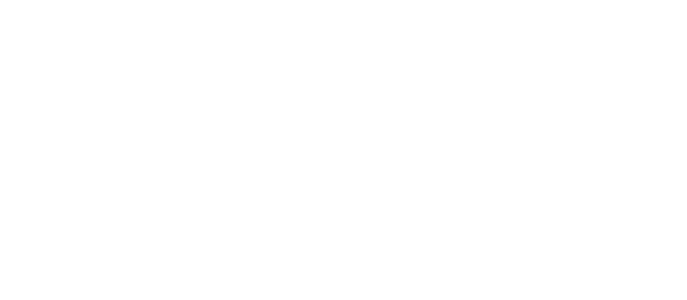
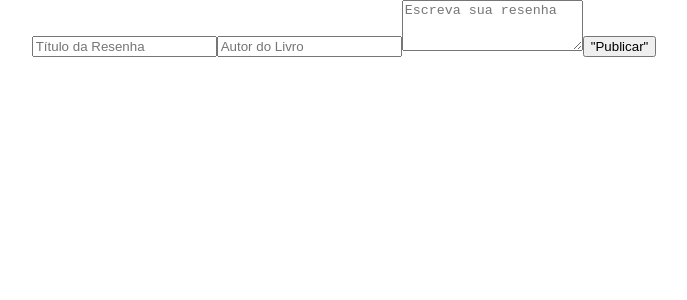
Before and after one commit to Wasleny/react-basic-crud, a React (Create React App) app: page / in a window 1280 px wide. Shown: the top 300 px of the page, without its empty margins (296-983 px from the left). Built offline with nearby package versions, Linux system fonts and the light colour scheme.

Commit message:
Com erro na React Key

```diff
--- a/package.json
+++ b/package.json
@@ -8,6 +8,9 @@
     "@testing-library/user-event": "^12.1.10",
     "react": "^17.0.2",
     "react-dom": "^17.0.2",
+    "react-hook-form": "^7.19.5",
+    "react-icons": "^4.3.1",
+    "react-moment": "^1.1.1",
     "react-scripts": "4.0.3",
     "web-vitals": "^1.0.1"
   },
--- a/src/App.js
+++ b/src/App.js
@@ -1,12 +1,100 @@
-import React from 'react';
-import './App.css';
+import React, { useState } from "react";
+import { useForm } from "react-hook-form";
+import "./App.css";
 
-function App() {
+import Reviews from "./components/Reviews";
+
+const App = () => {
+  const { register, handleSubmit } = useForm();
+  const [reviews, setReviews] = useState([]);
+  const [counter, setCounter] = useState(0);
+  const [isEditing, setIsEditing] = useState(false);
+  const [inputId, setInputId] = useState(-1);
+
+  const onSubmit = ({ titleReview, nameAuthorBook, descriptionReview }) => {
+    if (!isEditing) {
+      setCounter((prevCounter) => prevCounter + 1);
+      let review = {
+        id: counter,
+        titleReview,
+        nameAuthorBook,
+        descriptionReview,
+      };
+
+      setReviews([...reviews, review]);
+      limparCampos();
+    } else {
+      let review = {
+        id: inputId,
+        titleReview,
+        nameAuthorBook,
+        descriptionReview,
+      };
+
+      let reviewsClone = reviews;
+      reviewsClone.filter((review) => review.id === inputId)
+      setReviews(reviewsClone);
+      setReviews([...reviews, review]);
+
+      console.log(reviews);
+
+      limparCampos();
+    }
+    setInputId(-1);
+  };
+
+  const editReview = (id) => {
+    setIsEditing(true);
+    console.log(id);
+    let reviewsClone = reviews;
+    let reviewsFiltered = reviewsClone.find((review) => review.id === id);
+
+    document.querySelector(".inputTitleReview").value =
+      reviewsFiltered.titleReview;
+    document.querySelector(".inputNameAuthorBook").value =
+      reviewsFiltered.nameAuthorBook;
+    document.querySelector(".inputDescriptionReview").value =
+      reviewsFiltered.descriptionReview;
+    setInputId(id);
+    console.log(inputId);
+  };
+
+  const limparCampos = () => {
+    document.querySelector(".inputTitleReview").value = "";
+    document.querySelector(".inputNameAuthorBook").value = "";
+    document.querySelector(".inputDescriptionReview").value = "";
+  };
+
   return (
     <div className="App">
+      <form method="POST" onSubmit={handleSubmit(onSubmit)} action="">
+        <input type="hidden" className="inputId"  value={inputId} />
+        <input
+          className="inputTitleReview"
+          type="text"
+          placeholder="Título da Resenha"
+          {...register("titleReview", { required: true })}
+        />
+        <input
+          className="inputNameAuthorBook"
+          type="text"
+          placeholder="Autor do Livro"
+          {...register("nameAuthorBook", { required: true })}
+        />
+        <textarea
+          className="inputDescriptionReview"
+          rows="3"
+          {...register("descriptionReview", { required: true })}
+          placeholder="Escreva sua resenha"
+        ></textarea>
+        <button type="submit">"Publicar"</button>
+      </form>
 
+      {reviews.length > 0 && (
+        <Reviews reviews={reviews} editReview={editReview} />
+      )}
     </div>
   );
-}
+};
 
 export default App;
--- /dev/null
+++ b/src/components/Reviews/index.jsx
@@ -0,0 +1,51 @@
+import React, { useEffect, useState } from "react";
+import { FaTrash, FaRegEdit } from "react-icons/fa";
+import Moment from "react-moment";
+
+const Reviews = (props) => {
+  const [reviews, setReviews] = useState([]);
+
+  const deleteReview = (id) => {
+  };
+
+  useEffect(() => {
+    setReviews([...props.reviews]);
+  }, [props.reviews]);
+
+  return (
+    <div>
+      {reviews.map((review) => (
+
+        <div className="review" key={review.id}>
+          <div>
+            <div className="buttons">
+              <button className="deleteReview" onClick={() => deleteReview(review.id)}>
+                <FaTrash />
+              </button>
+              <button className="editReview" onClick={() => props.editReview(review.id)}>
+                <FaRegEdit />
+              </button>
+            </div>
+            <Moment format="DD/MM/YYYY HH:mm:ss">2021-11-16 11:50:11</Moment>
+          </div>
+          <div>
+            <fieldset>
+              <legend>Título:</legend>
+              <div className="titleReview">{review.titleReview}</div>
+            </fieldset>
+            <fieldset>
+              <legend>Autor:</legend>
+              <div className="nameAuthorBook">{review.nameAuthorBook}</div>
+            </fieldset>
+            <fieldset>
+              <legend>Resenha:</legend>
+              <div className="descriptionReview">{review.descriptionReview}</div>
+            </fieldset>
+          </div>
+        </div>
+      ))}
+    </div>
+  );
+};
+
+export default Reviews;
```
Also changed, not shown: 2 other files (tests, documents, lock files or other folders).
